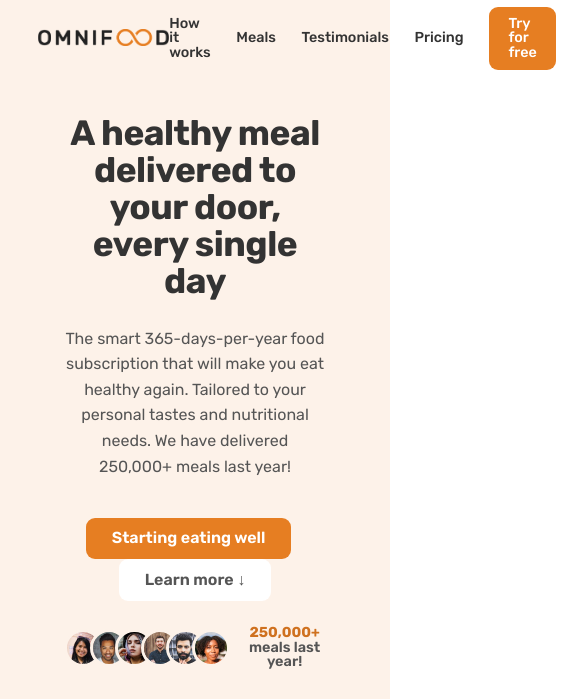
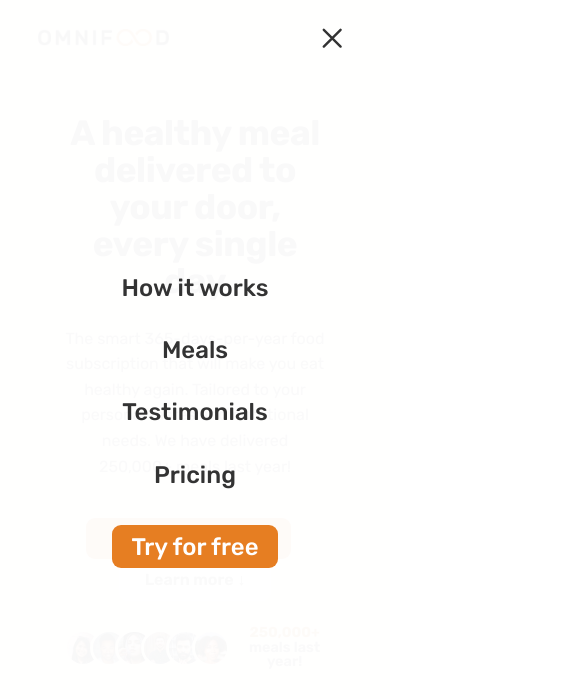
Before and after one commit to easyrilwan/omnifood, a plain HTML site: page index.html in a window 390 px wide. Shown: the top 699 px of the page, 585 px wide, since content can reach past the window. Drawn offline with nearby package versions, Linux system fonts and the light colour scheme.

Commit message:
mobile menu

```diff
--- a/css/media-queries.css
+++ b/css/media-queries.css
@@ -111,4 +111,57 @@
   .btn--form {
     margin-top: 1.2rem;
   }
+
+  /* Mobile Navigation */
+
+  .btn-mobile-nav {
+    display: block;
+  }
+
+  .main-nav {
+    position: absolute;
+    background-color: rgba(255, 255, 255, 0.97);
+    top: 0;
+    left: 0;
+    width: 100%;
+    height: 100vh;
+    transition: all 0.5s ease-in;
+
+    display: flex;
+    align-items: center;
+    justify-content: center;
+    transform: translateX(100%);
+
+    /* Hide it visually */
+    opacity: 0;
+    /* Make it unaccessible to mouse & keyboard */
+    pointer-events: none;
+    /* Hide it from screen readers */
+    visibility: hidden;
+  }
+
+  .nav-open .main-nav {
+    opacity: 1;
+    pointer-events: all;
+    visibility: visible;
+    transform: translateX(0);
+  }
+
+  .nav-open .icon-mobile-nav[name="close-outline"] {
+    display: block;
+  }
+
+  .nav-open .icon-mobile-nav[name="menu-outline"] {
+    display: none;
+  }
+
+  .main-nav-list {
+    flex-direction: column;
+    gap: 4.8rem;
+  }
+
+  .main-nav-link:link,
+  .main-nav-link:visited {
+    font-size: 3rem;
+  }
 }
--- a/css/style.css
+++ b/css/style.css
@@ -15,6 +15,7 @@ html {
   /* 10px / 16px(Default size) = 0.625 = 62.5% */
   /* Percentage of User's Default font-sizing setting */
   font-size: 62.5%;
+  overflow-x: hidden;
 }
 
 body {
@@ -22,6 +23,9 @@ body {
   line-height: 1;
   font-weight: 400;
   color: #555;
+
+  /* Only works if there is nothing absolutely positionde in relation to the body */
+  overflow-x: hidden;
 }
 
 /* Header Section */
@@ -33,6 +37,7 @@ body {
   background-color: #fdf2e9;
   height: 9.6rem;
   padding: 0 4.8rem;
+  position: relative;
 }
 
 .logo {
@@ -74,6 +79,25 @@ body {
 .main-nav-link.nav-cta:hover,
 .main-nav-link.nav-cta:active {
   background-color: #cf711f;
+}
+
+/* Mobile Navigation */
+
+.btn-mobile-nav {
+  border: none;
+  background: none;
+  cursor: pointer;
+  display: none;
+}
+
+.icon-mobile-nav {
+  height: 4.8rem;
+  width: 4.8rem;
+  color: #333;
+}
+
+.icon-mobile-nav[name="close-outline"] {
+  display: none;
 }
 
 /* Featured In */
@@ -470,7 +494,7 @@ body {
 /* CTA Section */
 
 .section-cta {
-  padding: 4.8rem 0  12.8rem 0;
+  padding: 4.8rem 0 12.8rem 0;
 }
 
 .cta {
--- a/index.html
+++ b/index.html
@@ -15,7 +15,7 @@
 </head>
 
 <body>
-  <header class="header">
+  <header class="header nav-open">
     <a href="#">
       <img class="logo" src="img/omnifood-logo.png" alt="Omnifood Logo">
     </a>
@@ -28,6 +28,10 @@
         <li><a class="main-nav-link nav-cta" href="#">Try for free</a></li>
       </ul>
     </nav>
+    <button class="btn-mobile-nav">
+      <ion-icon class="icon-mobile-nav" name="menu-outline"></ion-icon>
+      <ion-icon class="icon-mobile-nav" name="close-outline"></ion-icon>
+    </button>
   </header>
 
   <main>
```
